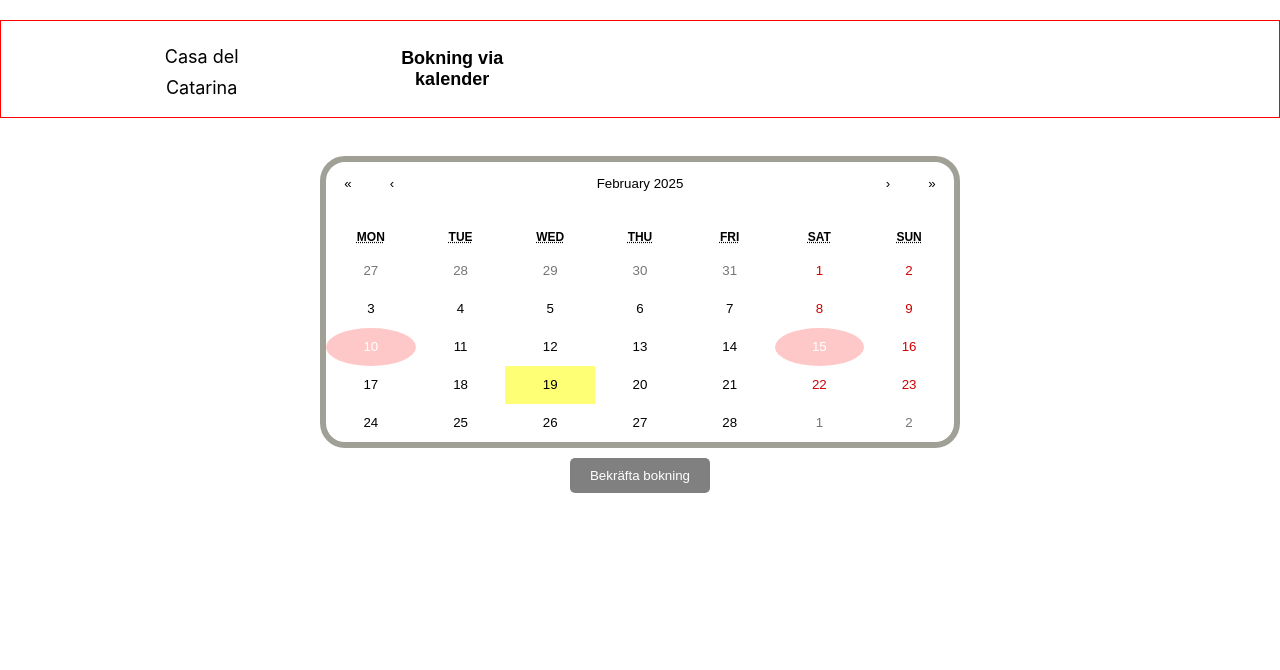
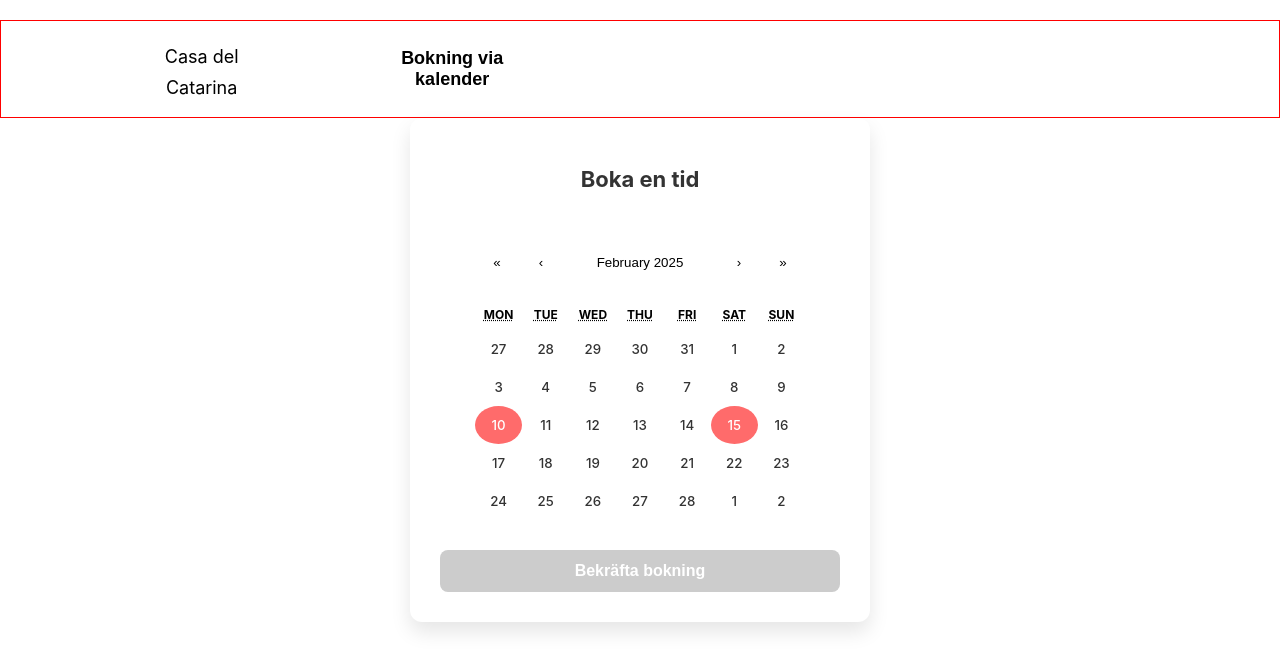
Before and after one commit to nordstromkristofer/torrevieja, a React (Create React App) app: page /calendar in a window 1280 px wide. Shown: the top 670 px of the page. Built offline with nearby package versions, Linux system fonts and the light colour scheme.

Commit message:
snodde najsare kalender

```diff
--- a/src/calendar/BookingCalendar/BookingCalendar.css
+++ b/src/calendar/BookingCalendar/BookingCalendar.css
@@ -1,40 +1,82 @@
+/* Modern stil för kalendern */
 .calendar-container {
-  padding-top: 3%;
-  text-align: center;
-  justify-items: center;
+  display: flex;
+  flex-direction: column;
+  align-items: center;
+  gap: 20px;
+  background: #ffffff;
+  padding: 30px;
+  border-radius: 12px;
+  box-shadow: 0 10px 20px rgba(0, 0, 0, 0.1);
+  max-width: 400px;
+  margin: auto;
+}
+
+.title {
+  font-size: 22px;
+  font-weight: bold;
+  color: #333;
+}
+
+.react-calendar {
+  width: 100%;
+  max-width: 350px;
+  background: white;
+  border: none;
+  border-radius: 10px;
+  padding: 10px;
+  font-family: "Inter", sans-serif;
+}
+
+.react-calendar__tile {
+  border-radius: 50%;
+  transition: all 0.2s ease-in-out;
+  font-weight: 500;
+}
+
+.react-calendar__tile:hover {
+  background-color: #eef4ff;
+  transform: scale(1.05);
 }
 
 .booked {
-  background-color: #ff4d4d4f !important;
-  /* Röd bakgrund */
+  background-color: #ff6b6b !important;
+  /* Röd för redan bokade */
   color: white !important;
   border-radius: 50%;
 }
 
 .selected {
   background-color: #4d79ff !important;
-  /* Blå bakgrund */
+  /* Blå för valda */
   color: white !important;
   border-radius: 50%;
 }
 
+.available {
+  background-color: white;
+  color: #333;
+}
+
 .confirm-btn {
-  margin-top: 10px;
-  padding: 10px 20px;
+  width: 100%;
+  padding: 12px;
   background-color: #4d79ff;
   color: white;
   border: none;
-  border-radius: 5px;
+  border-radius: 8px;
+  font-size: 16px;
+  font-weight: bold;
   cursor: pointer;
+  transition: all 0.2s ease-in-out;
 }
 
 .confirm-btn:disabled {
-  background-color: gray;
+  background-color: #ccc;
   cursor: not-allowed;
 }
 
-.react-calendar {
-  width: 50%;
-  border-radius: 25px;
-  border-width: 6px;
+.confirm-btn:hover:not(:disabled) {
+  background-color: #1a57ff;
+  transform: scale(1.05);
 }
--- a/src/calendar/BookingCalendar/BookingCalendar.tsx
+++ b/src/calendar/BookingCalendar/BookingCalendar.tsx
@@ -1,9 +1,7 @@
-
-
 import React, { useState } from "react";
 import Calendar from "react-calendar";
 import "react-calendar/dist/Calendar.css";
-import "./BookingCalendar.css"; // Lägg till egen styling här
+import "./BookingCalendar.css"; // Uppdaterad styling
 
 type ValuePiece = Date | null;
 type Value = ValuePiece | [ValuePiece, ValuePiece];
@@ -34,6 +32,7 @@ const BookingCalendar: React.FC = () => {
 
   return (
     <div className="calendar-container">
+      <h2 className="title">Boka en tid</h2>
       <Calendar
         onClickDay={handleDateClick}
         tileClassName={({ date }) => {
@@ -43,7 +42,7 @@ const BookingCalendar: React.FC = () => {
           if (selectedDates.some((d) => d.toDateString() === date.toDateString())) {
             return "selected"; // Blå bakgrund
           }
-          return "";
+          return "available"; // Default-styling
         }}
       />
       <button onClick={confirmBooking} disabled={selectedDates.length === 0} className="confirm-btn">
@@ -53,5 +52,4 @@ const BookingCalendar: React.FC = () => {
   );
 };
 
-
 export default BookingCalendar;
```
